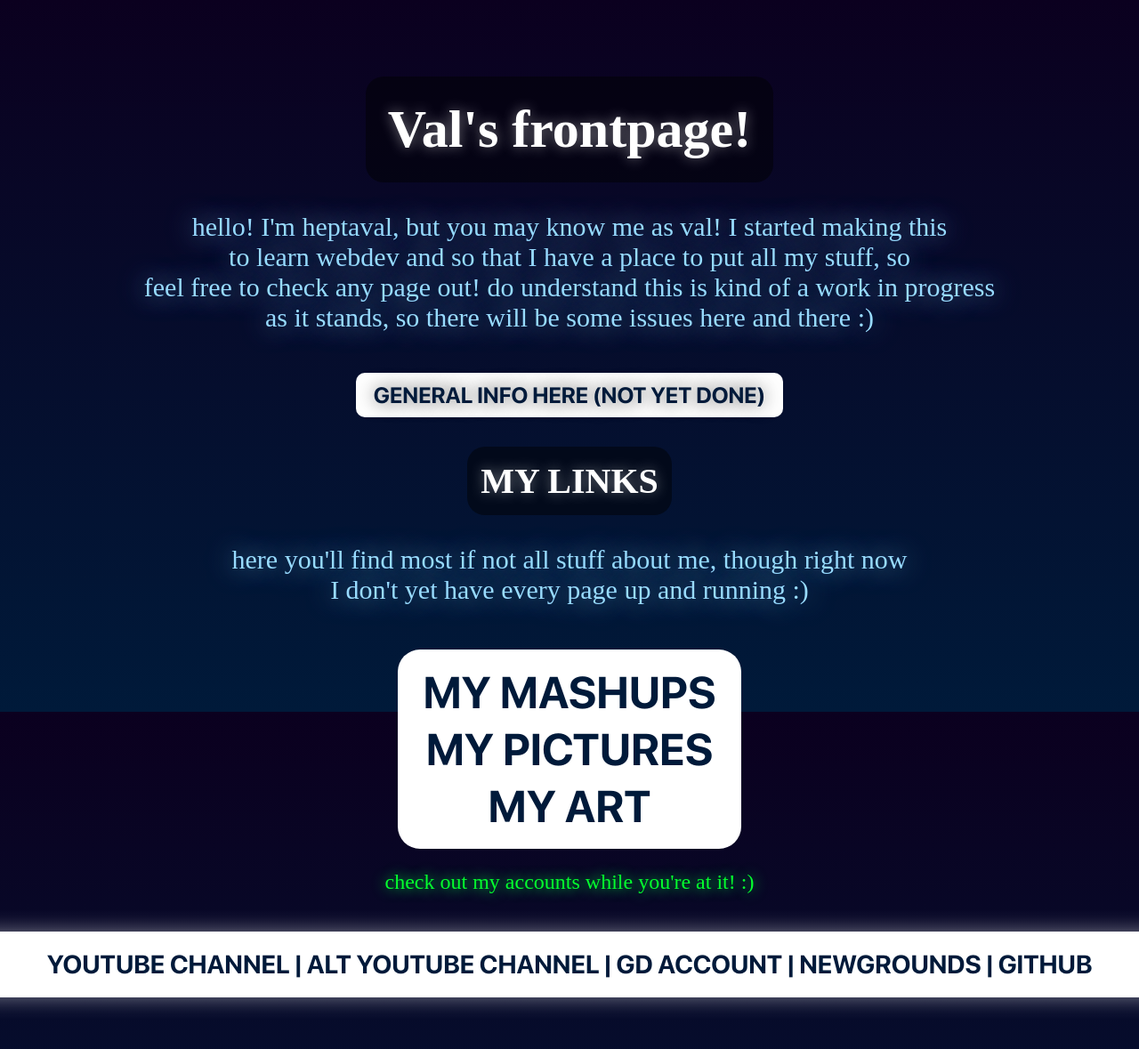
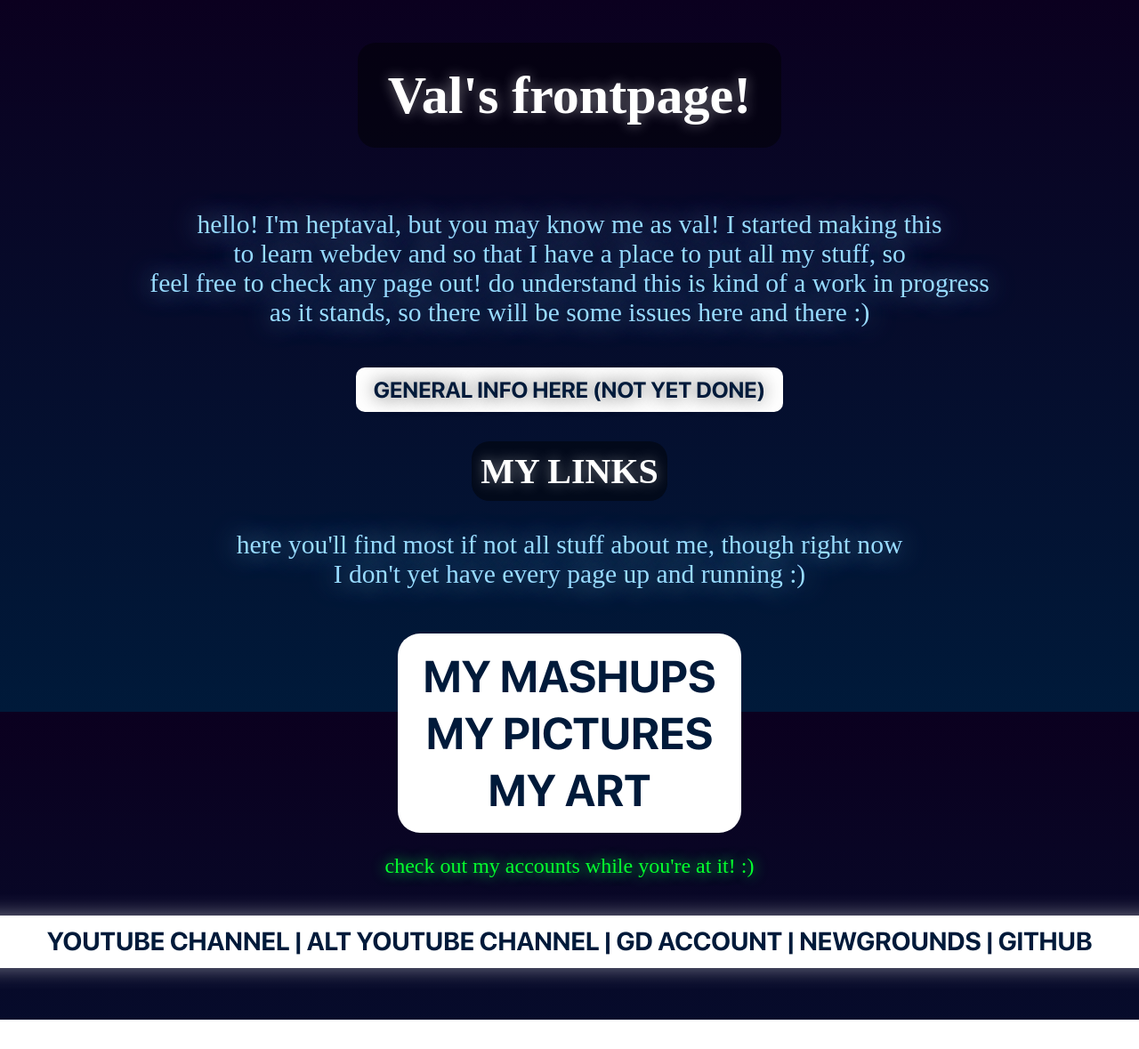
Before and after one commit to heptaval/valsite, a website: page index.html in a window 1280 px wide. Shown: the top 1179 px of the page at 89% size. After the commit the page ends 1146 px from the top, so only its background shows below. Drawn offline with Linux system fonts and the light colour scheme; a web font is replaced by a local one.

Commit message:
tweaked css to improve mobile browsing experience

```diff
--- a/index.html
+++ b/index.html
@@ -14,12 +14,12 @@
   font-family: SFPro;
   text-align: center;
   text-shadow: 0 0 15px #ffffff73 ;
-  font-size: 60px;
+  font-size: 375%; /*used to be 60px*/
   background-color: #00000078;
-  padding: 25px;
+  padding: 6%; /*used to be 25px*/
   border-radius: 20px;
   fill-opacity: 50%;
-  width: fit-content;
+  width: 104.5%; /*used to be fit-content*/
   place-self: center;
 }
 .headers2 {
@@ -27,9 +27,9 @@
   font-family: SFPro;
   text-align: center;
   text-shadow: 0 0 15px #ffffff73 ;
-  font-size: 40px;
+  font-size: 250%; /*used to be 40px*/
   background-color: #00000078;
-  padding: 15px;
+  padding: 0.8%; /*used to be 15px*/
   border-radius: 20px;
   fill-opacity: 50%;
   width: fit-content;
@@ -40,7 +40,7 @@
   font-family: SFPro;
   text-align: center;
   text-shadow: 0 0 30px #98dbffc0;
-  font-size: 30px;
+  font-size: 185%; /*used to be 30px*/
 }
 .links {
   text-align: center;
@@ -58,8 +58,8 @@
   background-color: #ffffff;
   box-shadow: 0 0 25px #ffffff76;
   height: fit-content;
-  padding-top:20px;
-  padding-bottom:20px;
+  padding-top: 1%; /*used to be 20px*/
+  padding-bottom:1%; /*used to be 20px*/
   width: 120%;
 }
 body {
@@ -69,16 +69,16 @@ body {
   background-size: cover;
 }
 .titlehead {
-  height: 125px;
+  height: 140%; /*used to be 125px*/
   width:fit-content;
-  padding-left: 100px;
-  padding-right: 100px;
+  padding-left: 25%; /*used to be 100px*/
+  padding-right: 25%; /*used to be 100px*/
   align-content: center;
   place-self: center;
   border-radius: 20px;
 }
 .titlefloat {
-  height:200px;
+  height: 250%; /*used to be 200px*/
   align-content: center;
 }
 .p2 {
@@ -99,14 +99,14 @@ body {
   background-color: rgb(255, 255, 255);
   stroke-width: 5px;
   border-radius: 10px;
-  padding:10px;
+  padding: 10px; /*used to be 10px, will be kept as such for the time being*/
   fill-opacity: 50%;
   text-decoration:none;
 }
 table {
   place-self: center;
-  padding-top: 100px;
-  padding-bottom: 100px;
+  padding-top: 100px; /*used to be 100px, will be kept*/
+  padding-bottom: 100px; /*used to be 100px, will be kept*/
   font-family: SFProBold;
   text-align: center;
 }
```
